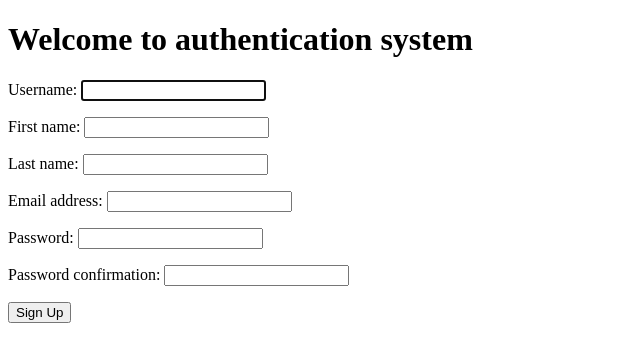
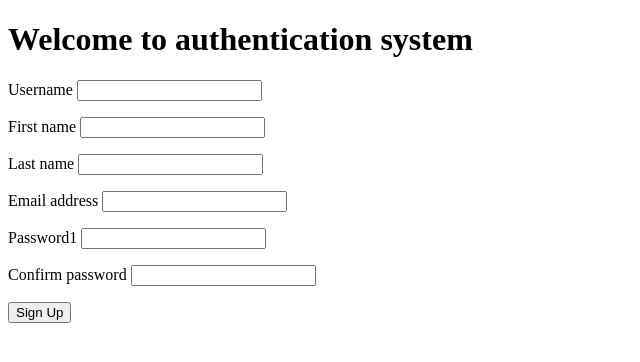
Before and after one commit to MohammadFahad1/Django_Task_Management, a Django app: page /users/sign-up in a window 1280 px wide. Shown: the top 362 px of the page, without its empty margins (0-640 px from the left). Run offline with Django 5.2, Linux system fonts and the light colour scheme.

Commit message:
Working with Field and Non Field errors

```diff
--- a/users/forms.py
+++ b/users/forms.py
@@ -1,5 +1,7 @@
 from django.contrib.auth.forms import UserCreationForm
 from django.contrib.auth.models import User
+from django import forms
+import re
 
 class RegisterForm(UserCreationForm):
     class Meta:
@@ -11,3 +13,27 @@ class RegisterForm(UserCreationForm):
 
         for fieldname in ['username', 'password1', 'password2']:
             self.fields[fieldname].help_text = None
+
+class CustomRegistrationForm(forms.ModelForm):
+    password1 = forms.CharField(widget=forms.PasswordInput)
+    confirm_password = forms.CharField(widget=forms.PasswordInput)
+
+    class Meta:
+        model = User
+        fields = ['username', 'first_name', 'last_name', 'email', 'password1', 'confirm_password']
+
+    def clean_password1(self):
+        password1 = self.cleaned_data.get('password1')
+        errors = []
+
+        if len(password1) < 8:
+            errors.append("Password must be at least 8 character long.")
+        # elif re.fullmatch(r'[A-Za-z0-9@#%^&+=]', password1):
+        #     errors.append("Password must include uppercase, lowercase, numeric and special characters.")
+        elif 'abc' not in password1:
+            errors.append("Password must include abc.")
+
+        if errors:
+            raise forms.ValidationError(errors)
+
+        return password1
--- a/users/templates/registration/register.html
+++ b/users/templates/registration/register.html
@@ -10,7 +10,19 @@
     <div>
         <form action="" method="post">
             {% csrf_token %}
-            {{form.as_p}}
+            {% for field in form %}
+                <p>
+                    <label for="{{field.id_for_label}}">{{field.label}}</label>
+                    {{field}}
+                    {% if field.errors %}
+                        <ul>
+                            {% for error in field.errors %}
+                                <li>{{error}}</li>
+                            {% endfor %}
+                        </ul>
+                    {% endif %}
+                </p>
+            {% endfor %}
             <button type="submit">Sign Up</button>
         </form>
     </div>
--- a/users/views.py
+++ b/users/views.py
@@ -2,14 +2,14 @@ from django.shortcuts import render
 from django.contrib.auth.forms import UserCreationForm
 from django.contrib.auth.models import User
 
-from users.forms import RegisterForm
+from users.forms import CustomRegistrationForm, RegisterForm
 
 # Create your views here.
 def sign_up(request):
     if request.method == 'GET':
-        form = RegisterForm()
+        form = CustomRegistrationForm()
     if request.method == 'POST':
-        form = RegisterForm(request.POST)
+        form = CustomRegistrationForm(request.POST)
         if form.is_valid():
             form.save()
         #     username = form.cleaned_data.get('username')
```
